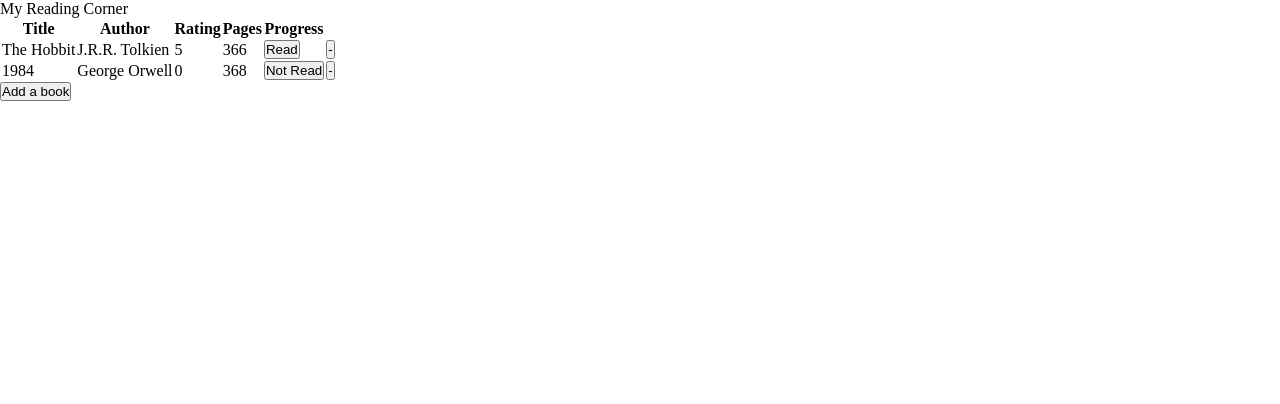
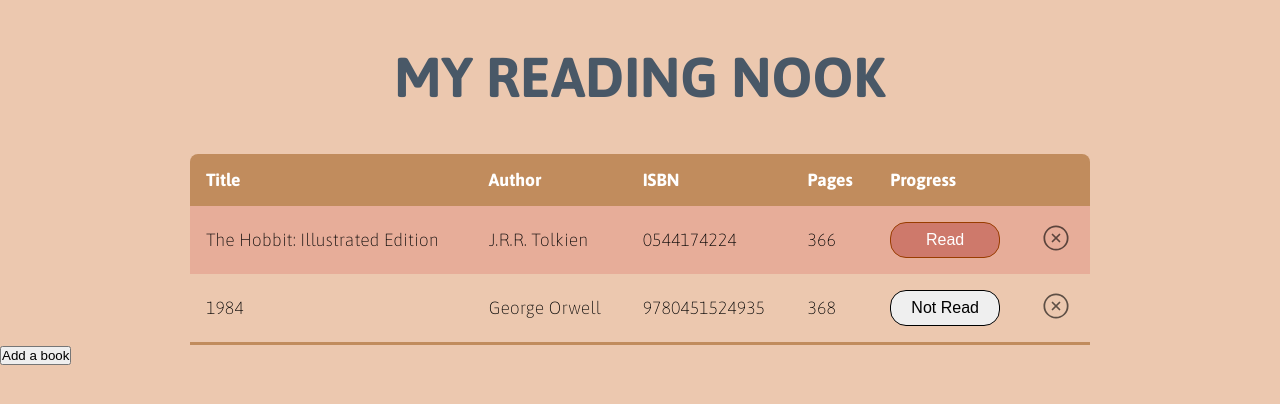
Before and after one commit to K750i/odin-library, a plain HTML site: page index.html in a window 1280 px wide. Drawn offline with Linux system fonts and the light colour scheme.

Commit message:
Add styling

```diff
--- a/index.html
+++ b/index.html
@@ -5,27 +5,33 @@
   <meta charset="UTF-8">
   <meta http-equiv="X-UA-Compatible" content="IE=edge">
   <meta name="viewport" content="width=device-width, initial-scale=1.0">
+  <link rel="preconnect" href="https://fonts.googleapis.com">
+  <link rel="preconnect" href="https://fonts.gstatic.com" crossorigin>
+  <link href="https://fonts.googleapis.com/css2?family=Asap:wght@100;400;700&display=swap"
+    rel="stylesheet">
   <link rel="stylesheet" href="style.css">
   <script src="script.js" defer></script>
   <title>Library</title>
 </head>
 
 <body>
-  <header>My Reading Corner</header>
+  <header>My Reading Nook</header>
   <main>
+    <div class="table-wrapper">
       <table>
         <thead>
           <tr>
             <th>Title</th>
             <th>Author</th>
-          <th>Rating</th>
+            <th>ISBN</th>
             <th>Pages</th>
-          <th>Progress</th>
+            <th colspan="2">Progress</th>
           </tr>
         </thead>
         <tbody class="books-list">
         </tbody>
       </table>
+    </div>
     <div class="button-wrapper">
       <div class="add-book-form">
         <div class="form-header">
@@ -38,7 +44,7 @@
           </p>
           <p><label for="author">Author <input type="text" id="author"
                 placeholder="Mark Twain"></label></p>
-          <p><label for="rating">Rating <input type="number" id="rating" min="0" max="5"></label>
+          <p><label for="isbn">ISBN <input type="text" id="isbn" placeholder="0544174224"></label>
           </p>
           <p><label for="pages">Pages <input type="tel" id="pages" min="1"></label></p>
           <p><label for="read"><input type="checkbox" id="read"> Read</label></p>
--- a/script.js
+++ b/script.js
@@ -4,9 +4,9 @@ let index = 2;
 let myLibrary = [
   {
     id: 0,
-    title: 'The Hobbit',
+    title: 'The Hobbit: Illustrated Edition',
     author: 'J.R.R. Tolkien',
-    rating: '5',
+    ISBN: '0544174224',
     pages: '366',
     read: true,
   },
@@ -14,7 +14,7 @@ let myLibrary = [
     id: 1,
     title: '1984',
     author: 'George Orwell',
-    rating: '0',
+    ISBN: '9780451524935',
     pages: '368',
     read: false,
   },
@@ -28,26 +28,39 @@ const addBookForm = document.querySelector('.add-book-form');
 const titleInput = document.querySelector('#title');
 const authorInput = document.querySelector('#author');
 const pagesInput = document.querySelector('#pages');
-const ratingInput = document.querySelector('#rating');
+const isbnInput = document.querySelector('#isbn');
 const readCheckbox = document.querySelector('#read');
-const deleteBtnText = '-';
+
+const toggleReadClass = function (elt, readStatus) {
+  if (readStatus) {
+    elt.textContent = 'Read';
+    elt.classList.add('read');
+  } else {
+    elt.textContent = 'Not Read';
+    elt.classList.remove('read');
+  }
+}
 
 const displayBooks = function (list) {
-  const books = list.reduce((fragment, { id, title, author, rating, pages, read }) => {
-    const tr = document.createElement('tr');
+  const books = list.reduce((fragment, { id, title, author, ISBN, pages, read }) => {
     const readButton = document.createElement('button');
-    const delButton = document.createElement('button');
-
     readButton.dataset.id = id;
     readButton.setAttribute('type', 'button');
+    toggleReadClass(readButton, read);
+
+    const delButton = document.createElement('button');
+    const img = document.createElement('img');
     delButton.dataset.id = id;
     delButton.setAttribute('type', 'button');
+    img.src = './images/x-circle.svg';
+
+    const tr = document.createElement('tr');
     tr.appendChild(document.createElement('td')).textContent = title;
     tr.appendChild(document.createElement('td')).textContent = author;
-    tr.appendChild(document.createElement('td')).textContent = rating;
+    tr.appendChild(document.createElement('td')).textContent = ISBN;
     tr.appendChild(document.createElement('td')).textContent = pages;
     tr.appendChild(document.createElement('td')).appendChild(readButton).textContent = read ? 'Read' : 'Not Read';
-    tr.appendChild(document.createElement('td')).appendChild(delButton).textContent = deleteBtnText;
+    tr.appendChild(document.createElement('td')).appendChild(delButton).appendChild(img);
     fragment.appendChild(tr);
 
     return fragment;
@@ -78,7 +91,7 @@ const confirmAdd = function () {
     index++,
     titleInput.value,
     authorInput.value,
-    ratingInput.value,
+    isbnInput.value,
     pagesInput.value,
     readCheckbox.checked,
   ));
@@ -95,7 +108,7 @@ const cancelAdd = function () {
 const resetForm = function () {
   titleInput.value = '';
   authorInput.value = '';
-  ratingInput.value = '';
+  isbnInput.value = '';
   pagesInput.value = '';
   readCheckbox.checked = false;
 }
@@ -105,13 +118,15 @@ const setRead = function (e) {
 
   const targetBook = myLibrary.find(book => book.id === parseInt(e.target.dataset.id, 10));
   targetBook.read = !targetBook.read;
-  e.target.textContent = targetBook.read ? 'Read' : 'Not Read';
+  toggleReadClass(e.target, targetBook.read);
 }
 
 const deleteBook = function (e) {
-  if (e.target.textContent !== deleteBtnText) return;
+  if (!e.target.matches('img[src*="x-circle"]')) return;
 
-  const id = myLibrary.findIndex(book => book.id === parseInt(e.target.dataset.id, 10));
+  const id = myLibrary.findIndex(
+    book => book.id === parseInt(e.target.parentElement.dataset.id, 10)
+  );
   const deleteTarget = e.target.closest('tr');
   booksList.removeChild(deleteTarget);
   myLibrary.splice(id, 1);
--- a/style.css
+++ b/style.css
@@ -4,6 +4,82 @@
   box-sizing: border-box;
   padding: 0;
   margin: 0;
+}
+
+:root {
+  --bg: #ECC8AF;
+  --accent: #C18C5D;
+  --accent2: #E7AD99;
+  --accent3: #495867;
+  --accent4: #CE796B;
+}
+
+body {
+  background: var(--bg);
+  font-family: "Asap", sans-serif;
+}
+
+header {
+  color: var(--accent3);
+  font-weight: 700;
+  font-size: 3.5rem;
+  text-align: center;
+  padding: 0.8em;
+  text-transform: uppercase;
+}
+
+.table-wrapper {
+  overflow: hidden;
+  width: 900px;
+  max-width: 100%;
+  border-top-left-radius: 8px;
+  border-top-right-radius: 8px;
+  border-bottom: solid var(--accent);
+  margin: auto;
+}
+
+table {
+  width: 100%;
+  border-collapse: collapse;
+  font-size: 1.1rem;
+  font-weight: 100;
+}
+
+thead {
+  background: var(--accent);
+  color: white;
+  text-align: left;
+}
+
+th,
+td {
+  padding: 1rem;
+}
+
+tbody>tr:nth-child(odd) {
+  background: var(--accent2);
+}
+
+table td:not(:last-of-type)>button {
+  min-width: 110px;
+  font-size: 1rem;
+  padding: 8px 16px;
+  border: 1px solid;
+  border-radius: 16px;
+  cursor: pointer;
+}
+
+table td:not(:last-of-type)>button.read {
+  background: var(--accent4);
+  border: 1px solid hsl(24, 100%, 30%);
+  color: white;
+}
+
+table td:last-of-type>button {
+  background: transparent;
+  border: none;
+  cursor: pointer;
+  opacity: 0.6;
 }
 
 .add-book-form {
```
Also changed, not shown: images/x-circle.svg (added). Lines whose indentation alone changed are shown as unchanged.
